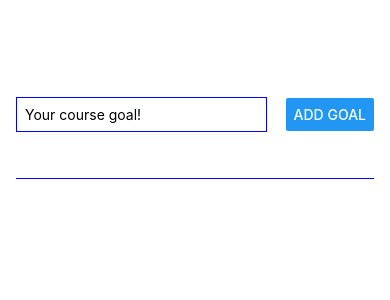
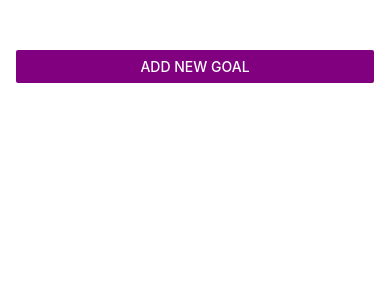
Before and after one commit to petdevelop/expo-counter, a React Native app: screen / in a window 390 px wide. Shown: the top 300 px of the page. Built offline with nearby package versions, Linux system fonts and the light colour scheme.

Commit message:
add modal

```diff
--- a/components/GoalInput.js
+++ b/components/GoalInput.js
@@ -1,8 +1,8 @@
 import { useState } from "react";
-import { StyleSheet, View, TextInput, Button } from "react-native"
+import { StyleSheet, View, TextInput, Button, Modal } from "react-native"
 
 
-const GoalInput = ({onAddGoal}) => {
+const GoalInput = ({onAddGoal, visible, endAddGoal}) => {
     const [enteredGoalText, setEnteredGoalText] = useState('')
 
     const goalInputHandler = (enteredGoalText) => {
@@ -15,15 +15,27 @@ const GoalInput = ({onAddGoal}) => {
     }
 
     return(
+        <Modal visible={visible} animationType="slide">
+
             <View style={styles.inputContainer}>
                 <TextInput
                     style={styles.textInput}
                     placeholder="Your course goal!"
+                    onChangeText={goalInputHandler}
                     value={enteredGoalText}
-                onChangeText={goalInputHandler}
                 />
+
+                <View style={styles.buttonContainer}>
+                    <View style={styles.button}>
                         <Button title="Add Goal" onPress={addGoalHandler}/>
                     </View>
+                    <View style={styles.button}>
+                        <Button title="Cancel" onPress={endAddGoal}/>
+                    </View>
+                </View>
+            </View>
+        </Modal>
+
     )
 }
 
@@ -32,18 +44,27 @@ export default GoalInput
 const styles = StyleSheet.create({
     inputContainer: {
         flex: 1,
-        flexDirection: 'row',
-        justifyContent: 'space-between',
+        flexDirection: 'column',
+        justifyContent: 'center',
         alignItems: 'center',
         marginBottom: 24,
+        padding: 16,
         borderBottomWidth: 1,
         borderBottomColor: 'blue'
       },
       textInput: {
         borderWidth: 1,
         borderColor: 'blue',
-        width: '70%',
-        marginRight: 8,
+        width: '100%',
+        // marginRight: 8,
         padding: 8
       },
+      buttonContainer: {
+        flexDirection: 'row',
+        marginTop: 16
+      },
+      button: {
+        width: 100,
+        marginHorizontal: 8
+      }
 })
--- a/components/Goals.js
+++ b/components/Goals.js
@@ -6,13 +6,24 @@ import GoalInput from './GoalInput';
 
 export default function Goals() {
 
+    const [modalIsVisible, setModalIsVisible] = useState(false);
     const [courseGoals, setCourseGoals] = useState([]);
+
+    const startAddGoalHandler = () => {
+        setModalIsVisible(true)
+    }
+
+    const endAddGoalHandler = () => {
+        setModalIsVisible(false)
+    }
 
     const onAddGoalHandler = (enteredGoalText) => {
         setCourseGoals((currentCourseGoals) =>
             [...currentCourseGoals,
             {text: enteredGoalText, id: Math.random().toString()}
         ]);
+
+        setModalIsVisible(false)
     }
 
     const deleteGoalHandler = (id) => {
@@ -23,7 +34,9 @@ export default function Goals() {
 
     return (
         <View style={styles.appContainer}>
-            <GoalInput onAddGoal={onAddGoalHandler}/>
+            <Button title='Add New Goal' color="purple" onPress={startAddGoalHandler}/>
+
+            {modalIsVisible && <GoalInput visible={modalIsVisible} onAddGoal={onAddGoalHandler} endAddGoal={endAddGoalHandler}/>}
 
             <View style={styles.goalsContainer}>
                 <FlatList
```
Also changed, not shown: components/GoalItem.js (line endings or trailing spaces). Lines whose indentation alone changed are shown as unchanged.
